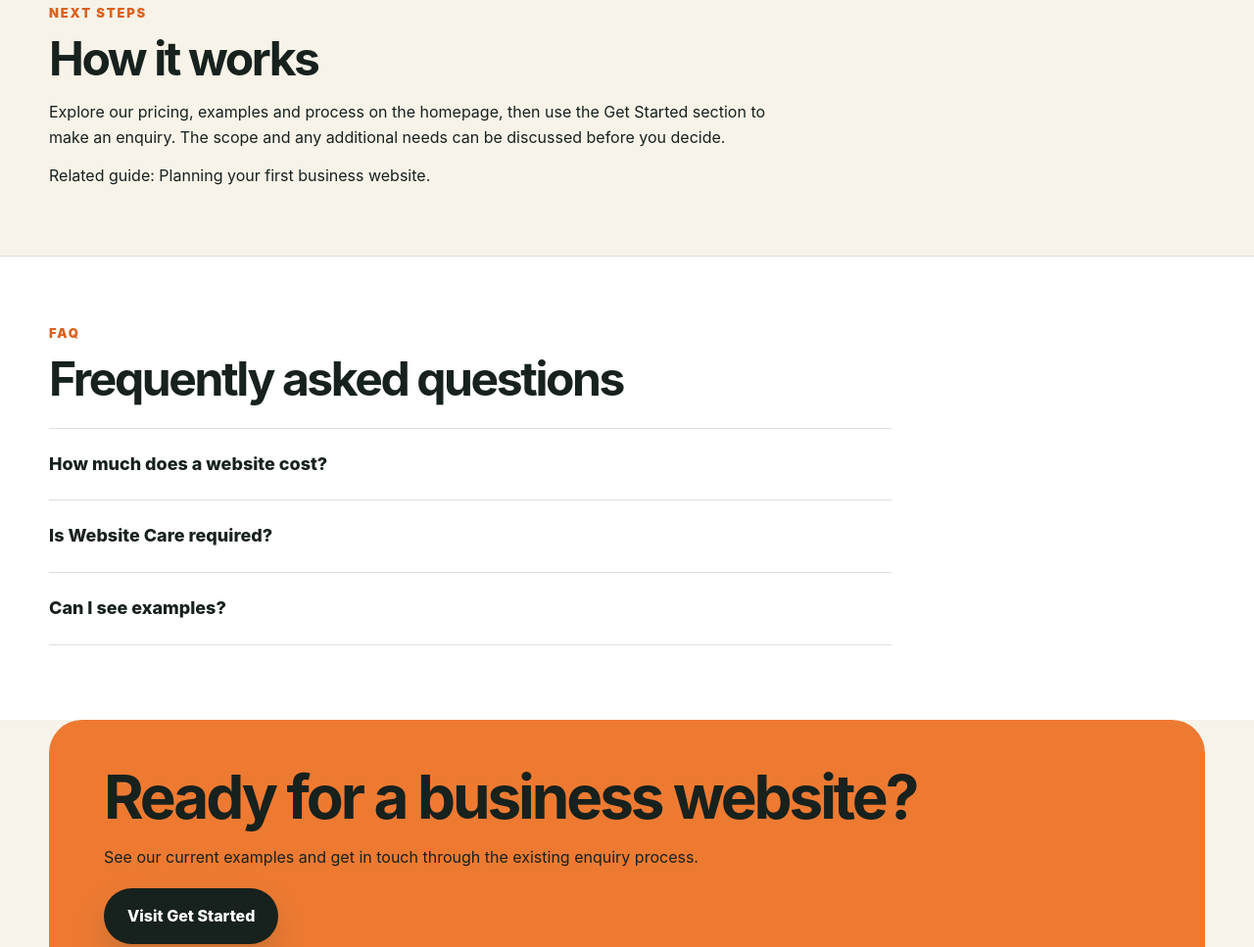
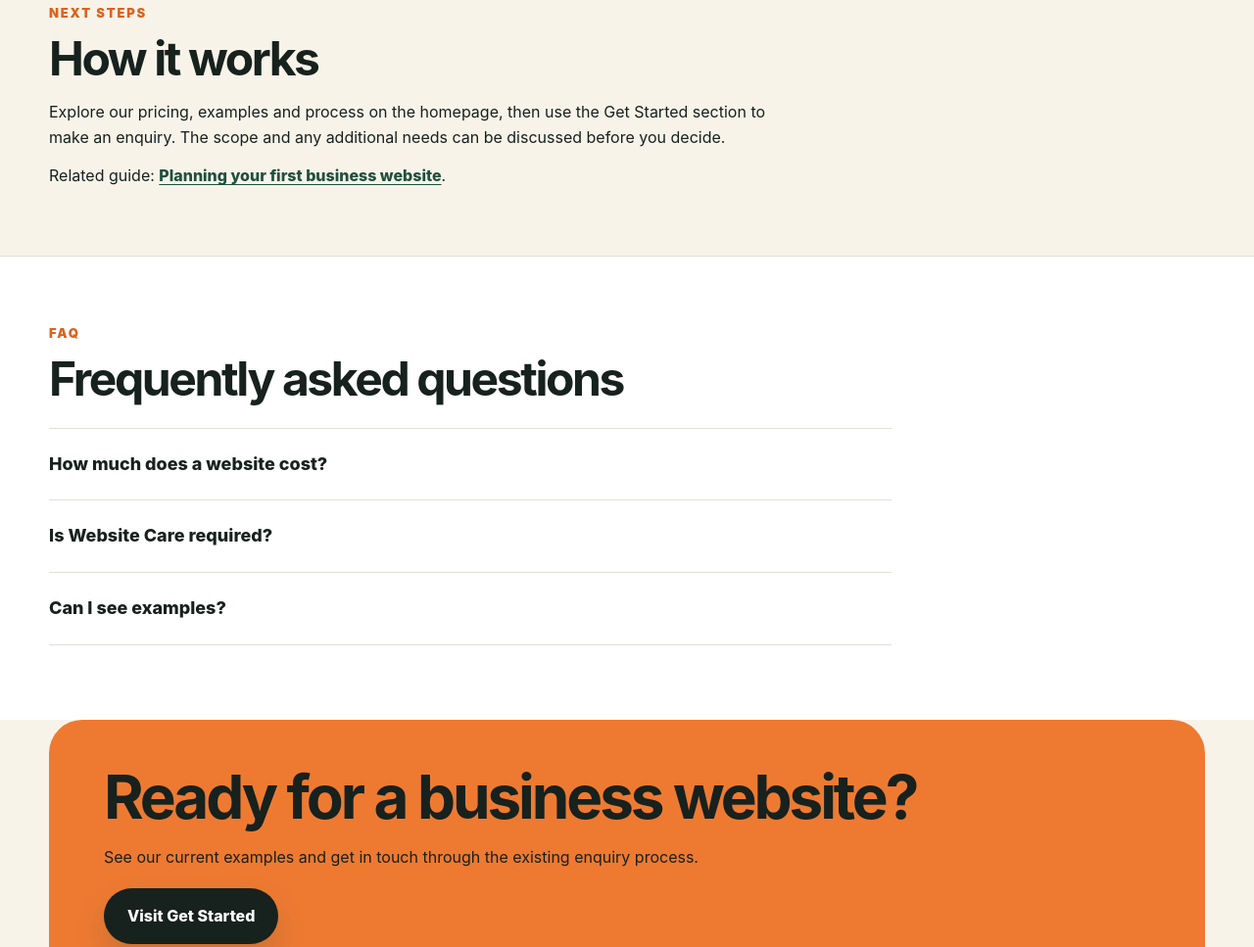
Before and after one commit to phoenixai2026/ai-client-hunter-sites, a plain HTML site: page affordable-website-design.html in a window 1280 px wide. Shown: the part 1512-2479 px from the top of the page at 98% size. Drawn offline with Linux system fonts and the light colour scheme.

Commit message:
Restore clearly visible related guide links in SEO sections

```diff
--- a/affordable-website-design.html
+++ b/affordable-website-design.html
@@ -847,6 +847,10 @@ aspect-ratio: 1758 / 855;
 .seo-faq{background:var(--white);padding:68px 0 76px}
 .seo-faq .section-head{margin-bottom:26px}
 @media(max-width:600px){.seo-how-section{padding:48px 0 54px}.seo-faq{padding:50px 0 58px}}
+
+/* Preserve visible links after moving the How It Works section outside .seo-content. */
+.seo-how-section .seo-how a{color:var(--green);font-weight:800;text-decoration:underline;text-underline-offset:3px}
+.seo-how-section .seo-how a:hover,.seo-how-section .seo-how a:focus-visible{color:var(--orange-dark)}
 </style></head>
 <body><nav class="nav"><div class="container nav-inner"><a class="brand" href="/"><span class="brand-mark">WL</span>WebLorosae</a><div class="nav-links" id="navLinks"><a href="/#pricing">Pricing</a><a href="/#process">How It Works</a><a href="/#faq">FAQ</a><a href="/#contact" class="nav-button">Get Started</a></div><button class="menu-toggle" id="menuToggle" aria-label="Open menu" aria-expanded="false">☰</button></div></nav><main>
 <header class="hero seo-hero"><div class="container hero-wrap"><div class="hero-shape"></div><div class="hero-copy"><div class="eyebrow"><span class="eyebrow-dot"></span>Websites for Australian small business</div><h1>Affordable website design for Australian small businesses</h1><p class="seo-lead">WebLorosae offers professional one-page website setup from $499 for Australian small businesses. Optional Website Care is $39 per month.</p><p class="hero-offer">One-page website setup from $499 · Optional Website Care $39/month</p><div class="hero-actions"><a href="/#contact" class="button-primary">Get Started</a><a href="/#pricing" class="button-secondary">View Pricing</a></div><div class="hero-proof"><span>Mobile friendly</span><span>No long-term lock-in</span><span>Australian small business focused</span></div></div></div></header>
```
